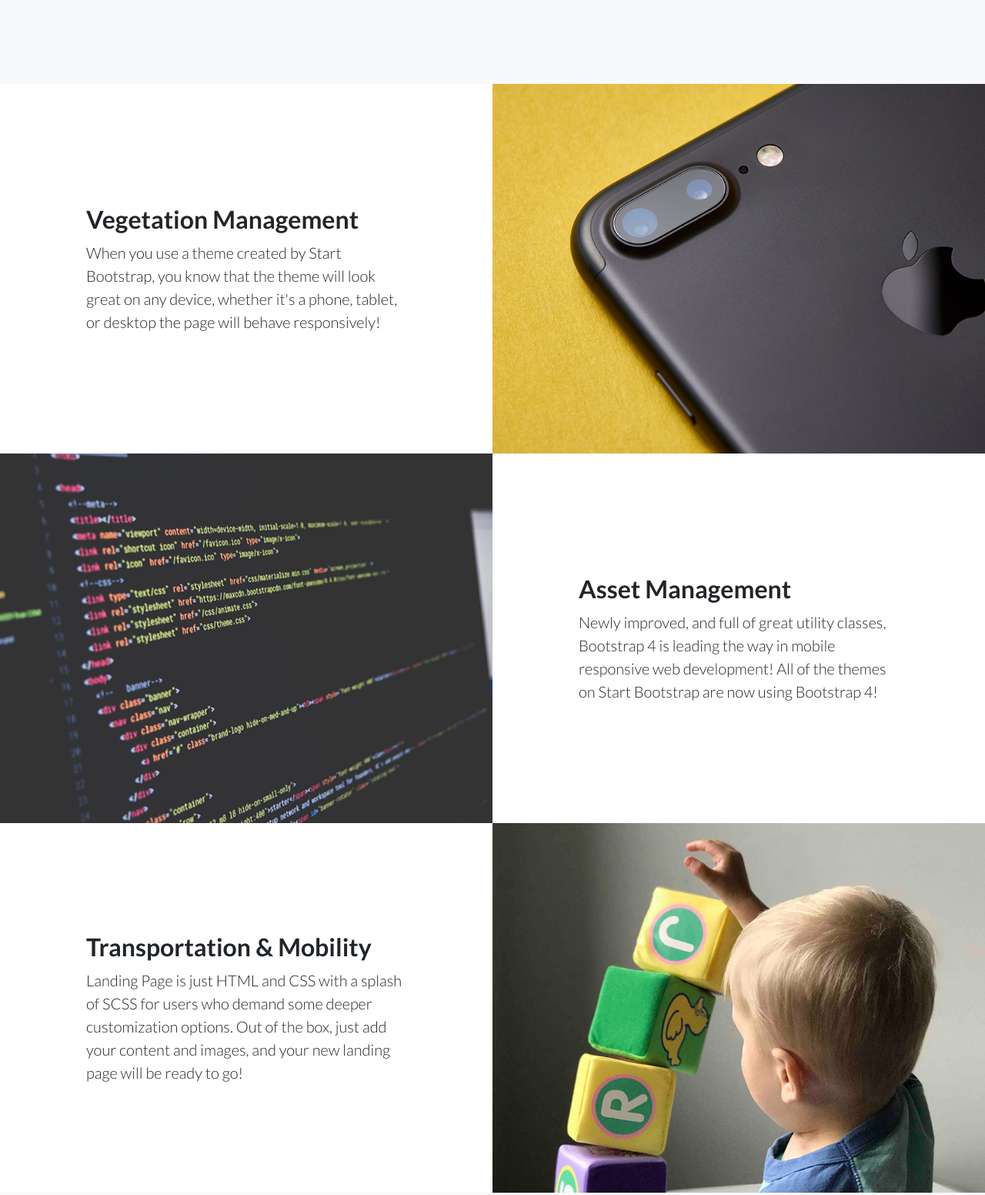
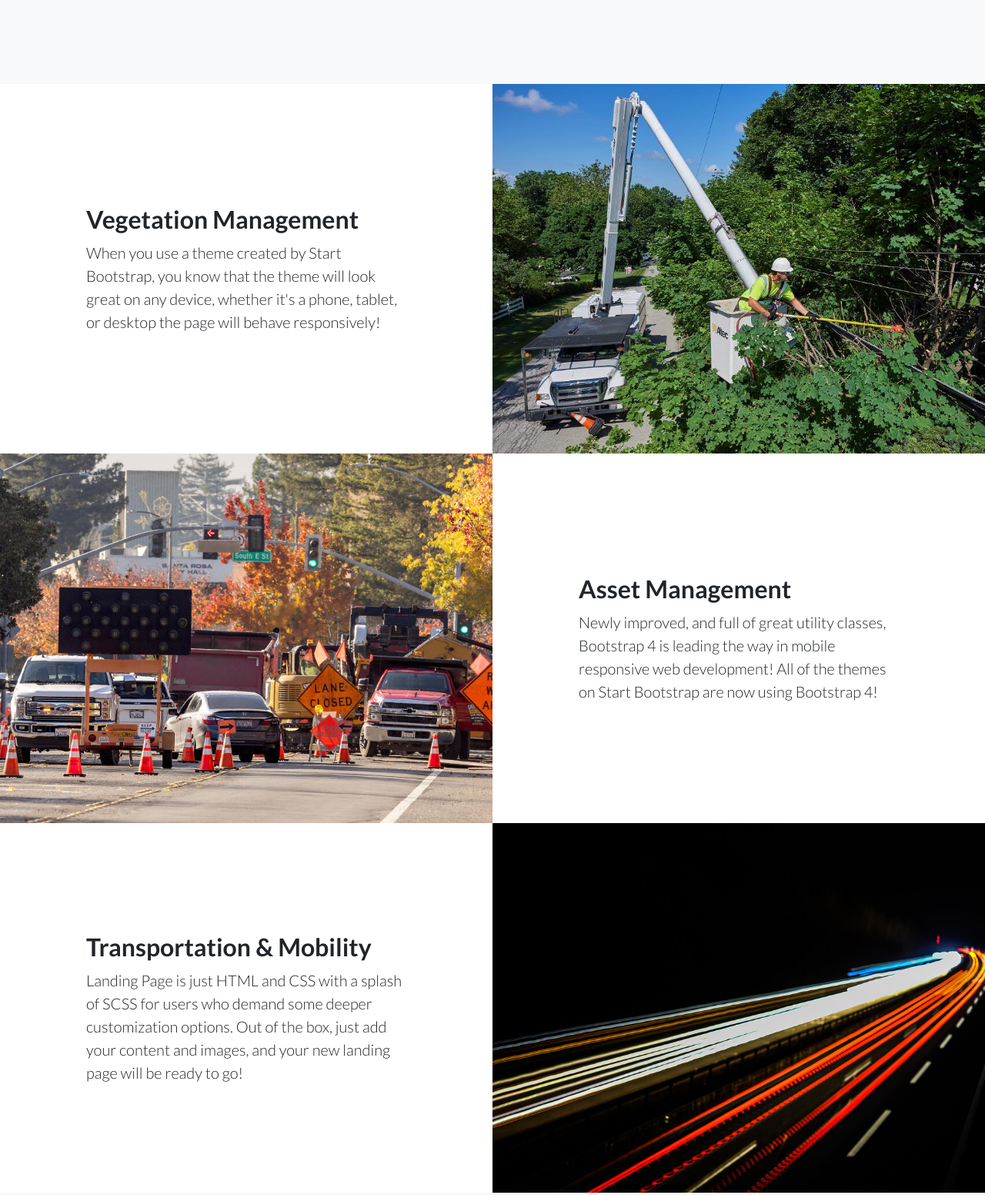
Before and after one commit to hyperspec-ai/hyperspec.github.io, a website: page index.html in a window 1280 px wide. Shown: the part 1053-2605 px from the top of the page at 77% size. Drawn offline with Linux system fonts and the light colour scheme.

Commit message:
adding new messaging and imagery

```diff
--- a/index.html
+++ b/index.html
@@ -97,21 +97,21 @@
     <div class="container-fluid p-0">
       <div class="row no-gutters">
 
-        <div class="col-lg-6 order-lg-2 text-white showcase-img" style="background-image: url('img/bg-showcase-1.jpg');"></div>
+        <div class="col-lg-6 order-lg-2 text-white showcase-img" style="background-image: url('img/vegetation.jpg');"></div>
         <div class="col-lg-6 order-lg-1 my-auto showcase-text">
           <h2>Vegetation Management</h2>
           <p class="lead mb-0">When you use a theme created by Start Bootstrap, you know that the theme will look great on any device, whether it's a phone, tablet, or desktop the page will behave responsively!</p>
         </div>
       </div>
       <div class="row no-gutters">
-        <div class="col-lg-6 text-white showcase-img" style="background-image: url('img/bg-showcase-2.jpg');"></div>
+        <div class="col-lg-6 text-white showcase-img" style="background-image: url('img/roads.jpeg');"></div>
         <div class="col-lg-6 my-auto showcase-text">
           <h2>Asset Management</h2>
           <p class="lead mb-0">Newly improved, and full of great utility classes, Bootstrap 4 is leading the way in mobile responsive web development! All of the themes on Start Bootstrap are now using Bootstrap 4!</p>
         </div>
       </div>
       <div class="row no-gutters">
-        <div class="col-lg-6 order-lg-2 text-white showcase-img" style="background-image: url('img/bg-showcase-3.jpg');"></div>
+        <div class="col-lg-6 order-lg-2 text-white showcase-img" style="background-image: url('img/mobility.jpeg');"></div>
         <div class="col-lg-6 order-lg-1 my-auto showcase-text">
           <h2>Transportation &amp; Mobility</h2>
           <p class="lead mb-0">Landing Page is just HTML and CSS with a splash of SCSS for users who demand some deeper customization options. Out of the box, just add your content and images, and your new landing page will be ready to go!</p>
```
Also changed, not shown: img/mobility.jpeg (added), img/roads.jpeg (added), img/vegetation.jpg (added).
